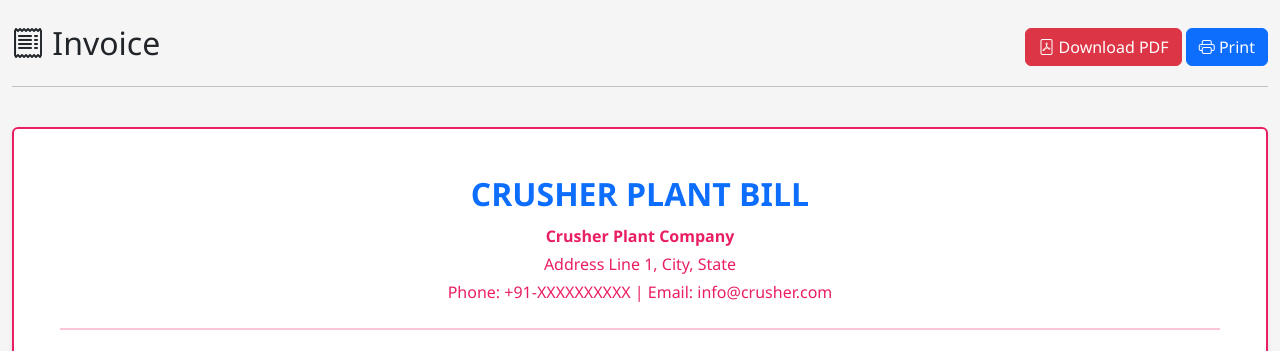
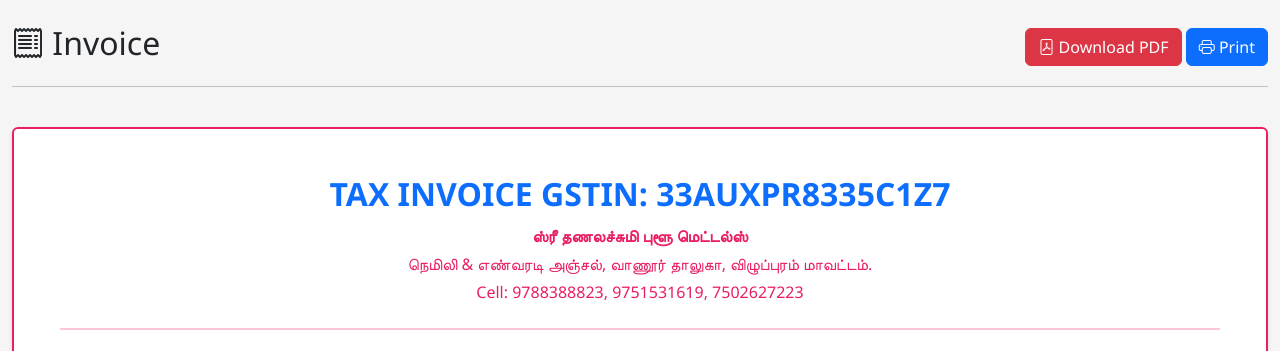
Before and after one commit to Dharani-DR/crusher-billing, a Python web app: template templates/invoice_detail.html in a window 1280 px wide. Shown: the part 56-407 px from the top of the page. Run offline with Jinja, Linux system fonts and the light colour scheme; the template is opened without the code that fills it, so the values that code supplies are empty.

Commit message:
Update invoice template and requirements file

```diff
--- a/templates/invoice_detail.html
+++ b/templates/invoice_detail.html
@@ -26,10 +26,11 @@
             <div class="card-body">
                 <!-- Invoice Header -->
                 <div class="text-center mb-4 invoice-header">
-                    <h2 class="text-primary">CRUSHER PLANT BILL</h2>
-                    <p class="mb-1"><strong>Crusher Plant Company</strong></p>
-                    <p class="mb-1">Address Line 1, City, State</p>
-                    <p class="mb-0">Phone: +91-XXXXXXXXXX | Email: info@crusher.com</p>
+                    <h2 class="text-primary">TAX INVOICE                 GSTIN: 33AUXPR8335C1Z7</h2>
+                    <p class="mb-1"><strong>ஸ்ரீ தணலச்சுமி புளூ மெட்டல்ஸ்</strong></p>
+                    <p class="mb-1">நெமிலி & எண்வரடி அஞ்சல்,
+                        வாணூர் தாலுகா, விழுப்புரம் மாவட்டம்.</p>
+                    <p class="mb-0">Cell: 9788388823, 9751531619, 7502627223</p>
                 </div>
 
                 <hr class="invoice-divider">
```
Also changed, not shown: requirements.txt (line endings or trailing spaces).
